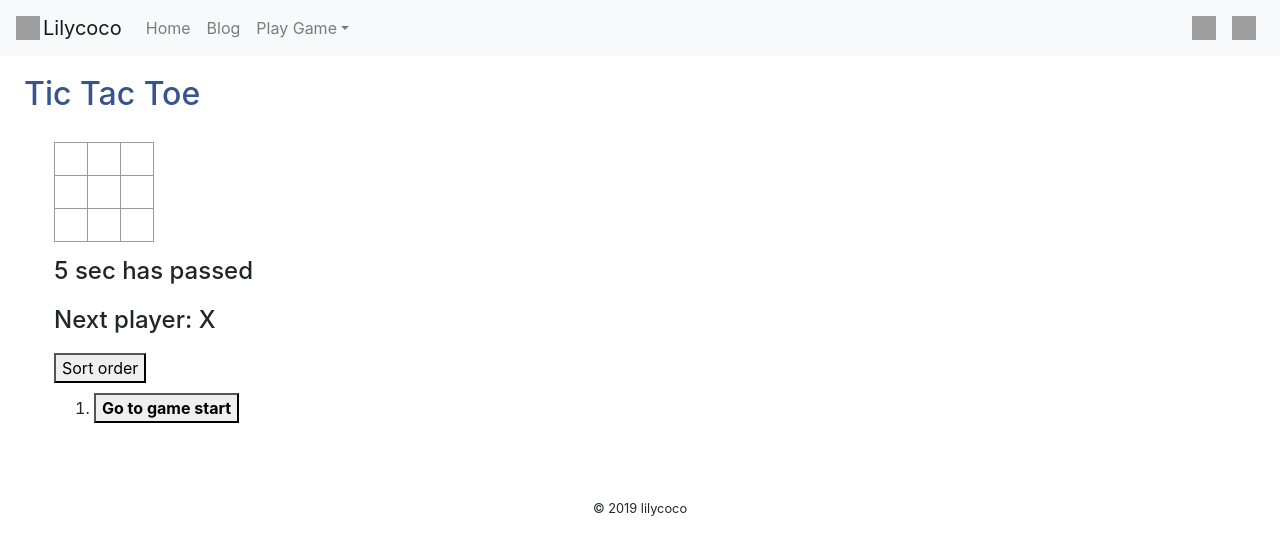
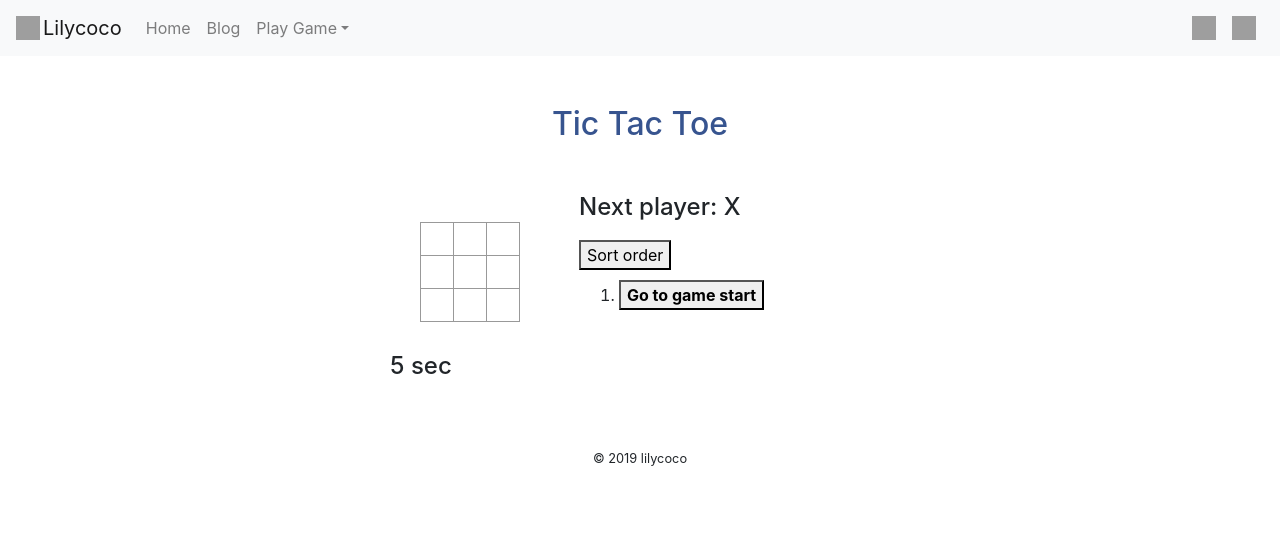
Before and after one commit to lilycoco/lilycoco.github.io, a Next.js app: page /tictac in a window 1280 px wide. Shown: the top 552 px of the page. Built offline with nearby package versions, Linux system fonts and the light colour scheme; grey boxes are pictures that could not be loaded.

Commit message:
fix style

```diff
--- a/components/Style.ts
+++ b/components/Style.ts
@@ -2,8 +2,10 @@ import styled from 'styled-components'
 
 export const MainTitle = styled.h2`
   color: #37548f;
-  margin-bottom: 30px;
+  margin: 30px 0 50px 0;
+  text-align: center;
 `
 export const MainContents = styled.div`
-  padding-left: 30px;
+  max-width: 500px;
+  margin: 0 auto;
 `
--- /dev/null
+++ b/components/article/Style.ts
@@ -0,0 +1,9 @@
+import styled from 'styled-components'
+
+export const BackButton = styled.div`
+  text-align: right;
+`
+export const ArticleWrapper = styled.div`
+  max-width: 700px;
+  margin: 0 auto 50px;
+`
--- a/components/tetris/Buttons.tsx
+++ b/components/tetris/Buttons.tsx
@@ -1,4 +1,5 @@
 import { btnStyle } from '../../style/Tetris'
+import { ButtonWrapper } from './Style'
 
 export const Buttons = (props: {
   toggleRunning: () => void
@@ -6,13 +7,13 @@ export const Buttons = (props: {
   clearAll: () => void
 }) => {
   return (
-    <div>
+    <ButtonWrapper>
       <button className='btn btn-primary' onClick={props.toggleRunning} style={btnStyle}>
         {props.running ? 'Stop' : 'Start'}
       </button>
       <button className='btn btn-primary' onClick={props.clearAll} style={btnStyle}>
         Clear
       </button>
-    </div>
+    </ButtonWrapper>
   )
 }
--- a/components/tetris/Style.ts
+++ b/components/tetris/Style.ts
@@ -1,11 +1,16 @@
 import styled from 'styled-components'
 import { blockSize, boardWidth, boardHeight } from '../../lib/tetris'
 
+export const ButtonWrapper = styled.div`
+  margin: 0 auto;
+  max-width: 400px;
+`
 export const BoardArea = styled.div`
   position: relative;
   width: ${blockSize * boardWidth}px;
   height: ${blockSize * boardHeight}px;
   background-color: rgb(15, 15, 27);
+  margin: 0 auto;
 `
 export const BoardWrapper = styled.div`
   position: absolute;
--- a/components/tictac/Board.tsx
+++ b/components/tictac/Board.tsx
@@ -1,6 +1,6 @@
 import { Square } from './Square'
 import { WinnerCondition } from '../../models/Tictac'
-import { BoardRow } from './Style'
+import { BoardRow, BoardWrapper } from './Style'
 
 export const Board = (props: {
   squares: string[]
@@ -16,7 +16,7 @@ export const Board = (props: {
   }
 
   return (
-    <div className='game-board'>
+    <BoardWrapper className='game-board'>
       <div>
         {[0, 3, 6].map((line) => (
           <BoardRow key={line}>
@@ -31,6 +31,6 @@ export const Board = (props: {
           </BoardRow>
         ))}
       </div>
-    </div>
+    </BoardWrapper>
   )
 }
--- a/components/tictac/Clock.tsx
+++ b/components/tictac/Clock.tsx
@@ -1,6 +1,5 @@
 import React, { useState, useEffect } from 'react'
 import { WinnerCondition } from '../../models/Tictac'
-import { H4 } from './Style'
 
 const startTime = Date.now()
 const Timer = (currentDate: number, winner: WinnerCondition | null) => {
@@ -24,5 +23,5 @@ const Timer = (currentDate: number, winner: WinnerCondition | null) => {
 
 export const Clock = (props: { winner: WinnerCondition | null }) => {
   const timer = Timer(0, props.winner)
-  return <H4> {timer} sec has passed </H4>
+  return <h4> {timer} sec </h4>
 }
--- a/components/tictac/Game.tsx
+++ b/components/tictac/Game.tsx
@@ -4,6 +4,7 @@ import { SwitchButton } from './SwitchButton'
 import { Clock } from './Clock'
 import { calculateWinner } from '../../lib/tictac'
 import { MainContents } from '../Style'
+import { GameWrapper } from './Style'
 
 export const Game = () => {
   const [histories, setHistories] = useState([{ squares: Array(9).fill(null) }])
@@ -35,8 +36,11 @@ export const Game = () => {
 
   return (
     <MainContents>
+      <GameWrapper>
+        <div>
           <Board squares={squares} onClick={(i: number) => putXorO(i)} winner={winner} />
           <Clock winner={winner} />
+        </div>
         <SwitchButton
           onClick={() => toggleOrder()}
           histories={histories}
@@ -46,6 +50,7 @@ export const Game = () => {
           xIsNext={xIsNext}
           jump={(step: number) => jumpTo(step)}
         />
+      </GameWrapper>
     </MainContents>
   )
 }
--- a/components/tictac/Style.ts
+++ b/components/tictac/Style.ts
@@ -7,8 +7,8 @@ export const BoardRow = styled.div`
     display: table;
   }
 `
-export const H4 = styled.h4`
-  margin-top: 15px;
+export const BoardWrapper = styled.div`
+  margin: 30px;
 `
 export const StepButton = styled.button<{ onClick: () => void; stepNumber: number; step: number }>`
   font-weight: ${(props) => (props.stepNumber === props.step ? 'bold' : null)};
@@ -34,3 +34,9 @@ export const SquareButton = styled.button<{
     background: #ddd;
   }
 `
+export const GameWrapper = styled.div`
+  display: flex;
+`
+export const SwitchButtonWrapper = styled.div`
+  margin: 0 30px;
+`
--- a/components/tictac/SwitchButton.tsx
+++ b/components/tictac/SwitchButton.tsx
@@ -1,16 +1,16 @@
 import { SwichButtonConfig } from '../../models/Tictac'
 import { Moves } from './Moves'
-import { H4 } from './Style'
+import { SwitchButtonWrapper } from './Style'
 import { judgeGameStatus } from '../../lib/tictac'
 
 export const SwitchButton = (props: SwichButtonConfig) => (
-  <div style={{ marginTop: '20px' }}>
-    <H4>{judgeGameStatus(props)}</H4>
+  <SwitchButtonWrapper>
+    <h4>{judgeGameStatus(props)}</h4>
     <div>
       <button onClick={props.onClick} style={{ margin: '10px 0px' }}>
         Sort order
       </button>
     </div>
     <Moves {...props} onClick={(step: number) => props.jump(step)} />
-  </div>
+  </SwitchButtonWrapper>
 )
```
Also changed, not shown: components/article/MarkDownPreviewer.tsx (+6 -5 lines), components/blog/BlogLink.tsx (+9 -2 lines), components/blog/Style.ts (+5 -2 lines). Lines whose indentation alone changed are shown as unchanged.
